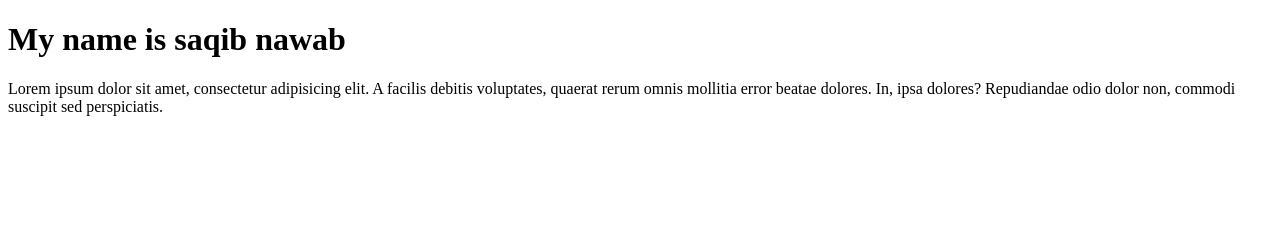
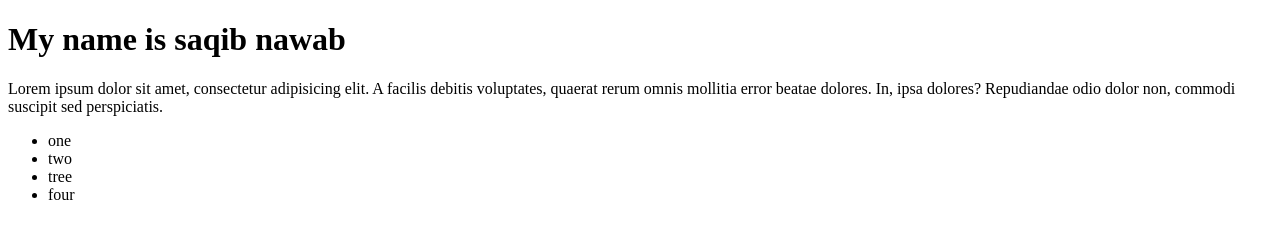
Before and after one commit to saqibnawab/my-html-project, a plain HTML site: page Index.html in a window 1280 px wide. Drawn offline with Linux system fonts and the light colour scheme.

Commit message:
Updated index.html to add a new unordered list

```diff
--- a/Index.html
+++ b/Index.html
@@ -8,5 +8,11 @@
 <body>
     <h1>My name is saqib nawab</h1>
     <p>Lorem ipsum dolor sit amet, consectetur adipisicing elit. A facilis debitis voluptates, quaerat rerum omnis mollitia error beatae dolores. In, ipsa dolores? Repudiandae odio dolor non, commodi suscipit sed perspiciatis.</p>
+     <ul>
+        <li>one</li>
+        <li>two</li>
+        <li>tree</li>
+        <li>four</li>
+     </ul>
 </body>
 </html>
```
